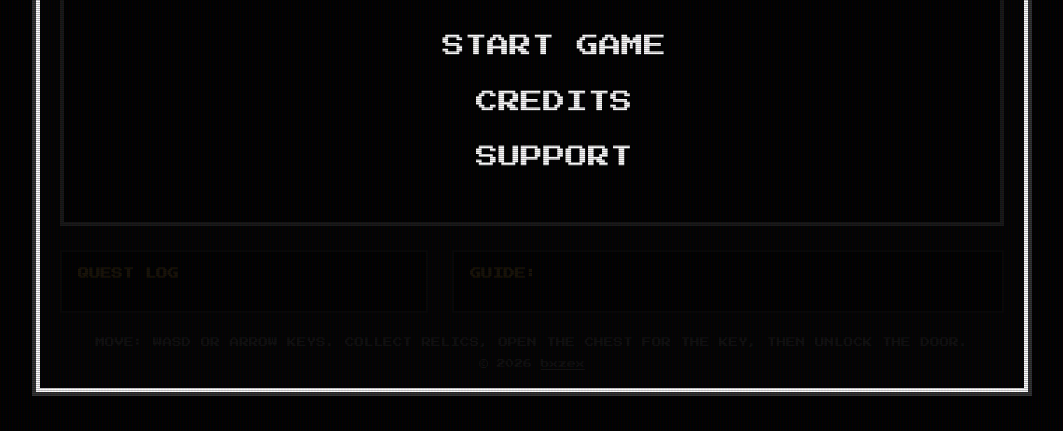
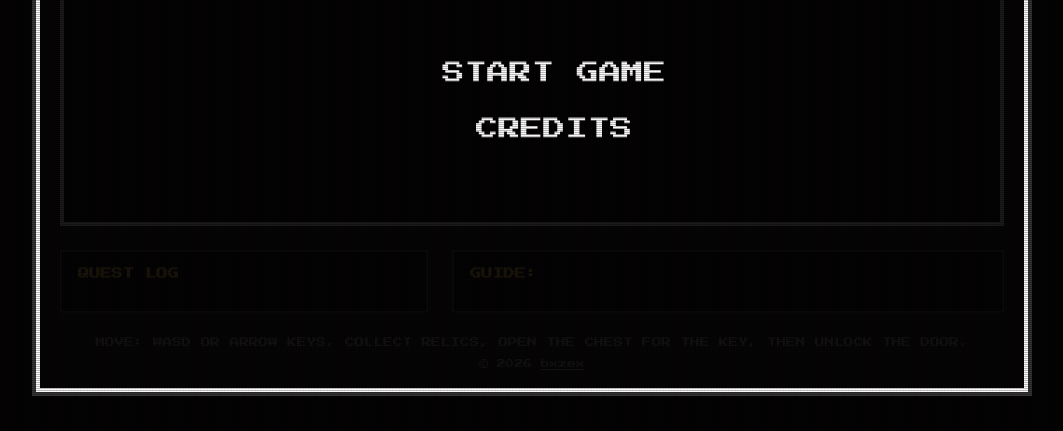
Before and after one commit to bxzex/pixel-game, a website with bundled scripts: page index.html in a window 1280 px wide. Shown: the part 369-800 px from the top of the page, without its empty margins (108-1171 px from the left). Built offline with nearby package versions, Linux system fonts and the light colour scheme.

Commit message:
Remove Support link

```diff
--- a/index.html
+++ b/index.html
@@ -15,7 +15,6 @@
         <h1 class="menu-title">PIXEL QUEST</h1>
         <button id="start-btn" class="menu-btn" type="button">START GAME</button>
         <button id="credits-btn" class="menu-btn" type="button" aria-expanded="false" aria-controls="credits">CREDITS</button>
-        <a href="https://buy.stripe.com/9B6eVfd9E6OC3sr7cEaAw03" target="_blank" rel="noopener noreferrer" class="menu-btn">SUPPORT</a>
         <p id="credits" class="credits" hidden>Made by bxzex. Sprites, levels and sound are part of the <a href="https://github.com/bxzex/pixel-game" target="_blank" rel="noopener noreferrer">open source repo</a>.</p>
       </div>
 
```
